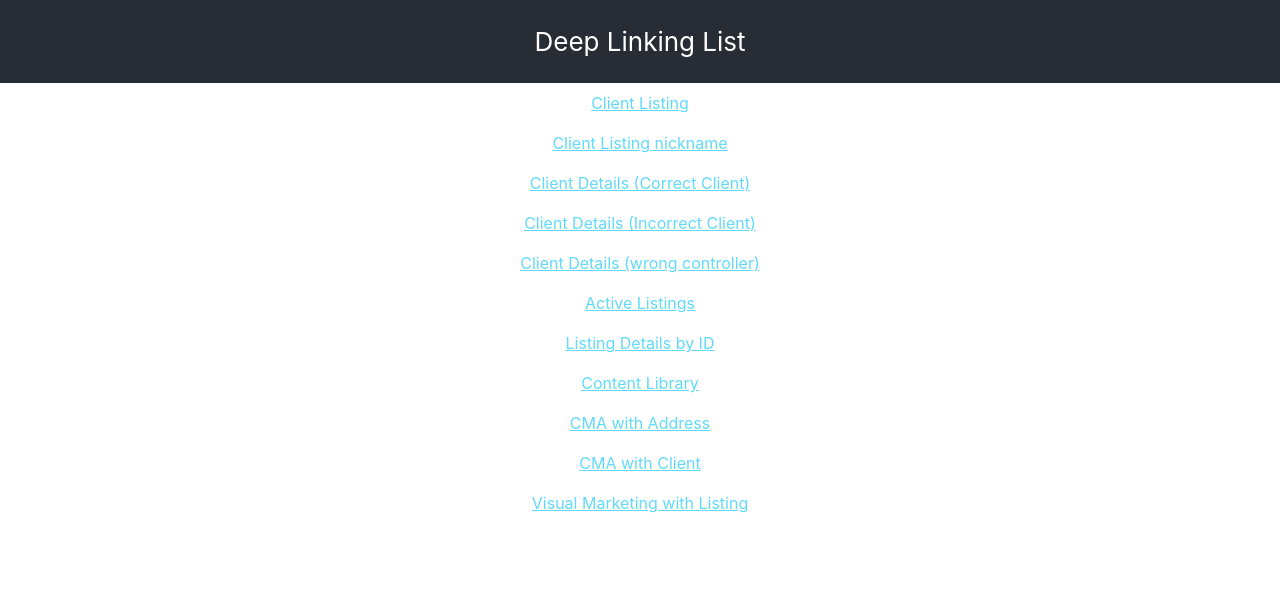
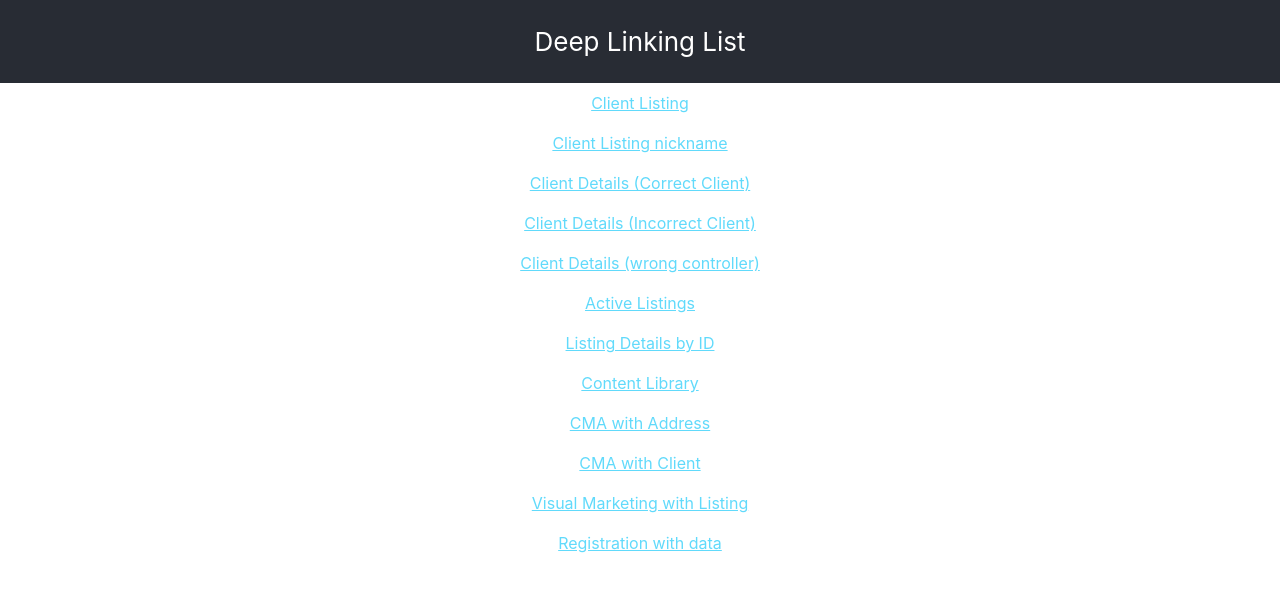
Before and after one commit to 0xjorgev/deep-linking, a React (Create React App) app: page / in a window 1280 px wide. Shown: the top 592 px of the page. Built offline with nearby package versions, Linux system fonts and the light colour scheme.

Commit message:
new route

```diff
--- a/src/data.js
+++ b/src/data.js
@@ -42,5 +42,9 @@ export default [
   {
     name:'Visual Marketing with Listing',
     link:'https://dev.avenue8.com/?cntrll=VisualMarketingActiveListingRouter&listingId=138'
+  },
+  {
+    name:'Registration with data',
+    link:'https://dev.avenue8.com/?cntrll=RegisterRouter&firstname=Clark&lastname=Kent&email=superman@avenue8.com'
   }
 ]
```
